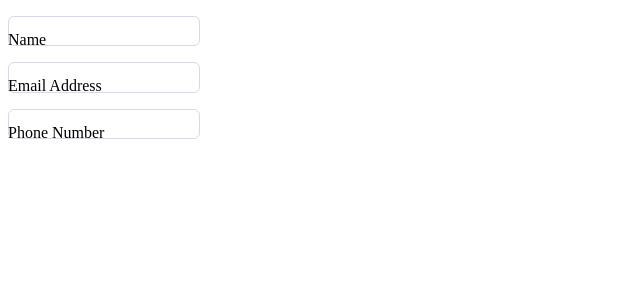
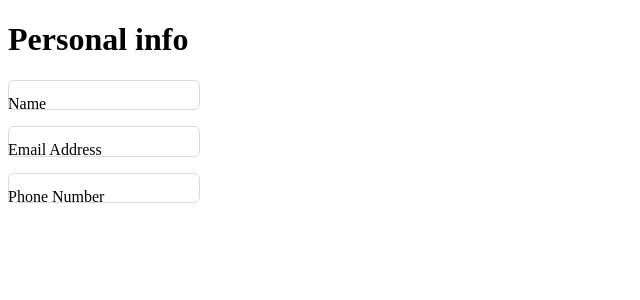
Before and after one commit to the-pro7/multi-step-form, a React (Vite) app: page / in a window 1280 px wide. Shown: the top 300 px of the page, without its empty margins (0-640 px from the left). Built offline with nearby package versions, Linux system fonts and the light colour scheme.

Commit message:
more changes

```diff
--- a/src/App.jsx
+++ b/src/FormPage.jsx
@@ -1,13 +1,15 @@
 import "./styleshseet/App.scss";
 import InputField from "./InputField";
 
-export default function App() {
+export default function FormPage() {
   let defaultProps = {
 
   }
 
   return (
     <>
+    <h1>Personal info</h1>
+    <h2></h2>
       <InputField {...{type: 'text', text: 'Name'}}/>
       <InputField {...{type: 'email', text: 'Email Address'}}/>
       <InputField {...{type: 'number', text: 'Phone Number'}}/>
--- a/src/main.jsx
+++ b/src/main.jsx
@@ -1,9 +1,9 @@
 import React from "react";
 import ReactDOM from "react-dom/client";
-import App from "./App.jsx";
+import FormPage from "./FormPage.jsx";
 
 ReactDOM.createRoot(document.getElementById("root")).render(
 	<React.StrictMode>
-		<App />
+		<FormPage />
 	</React.StrictMode>
 );
```
